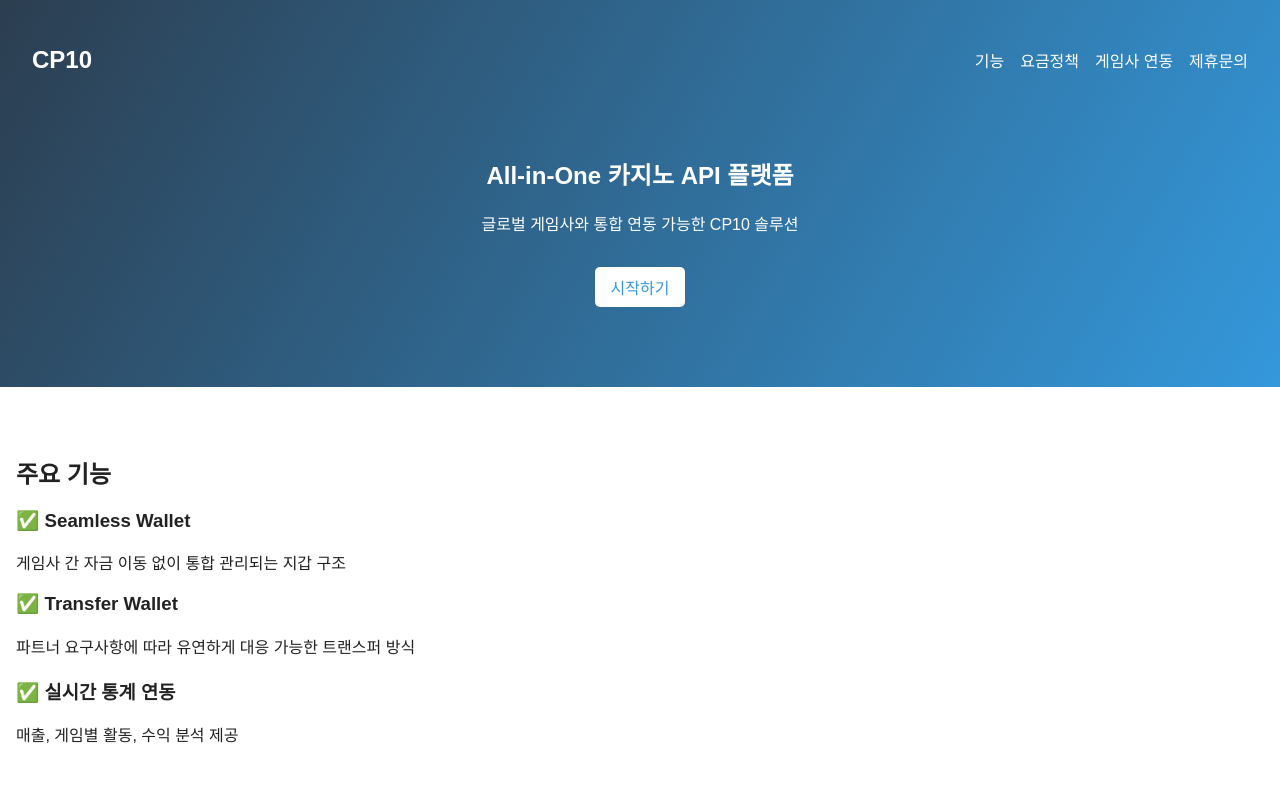
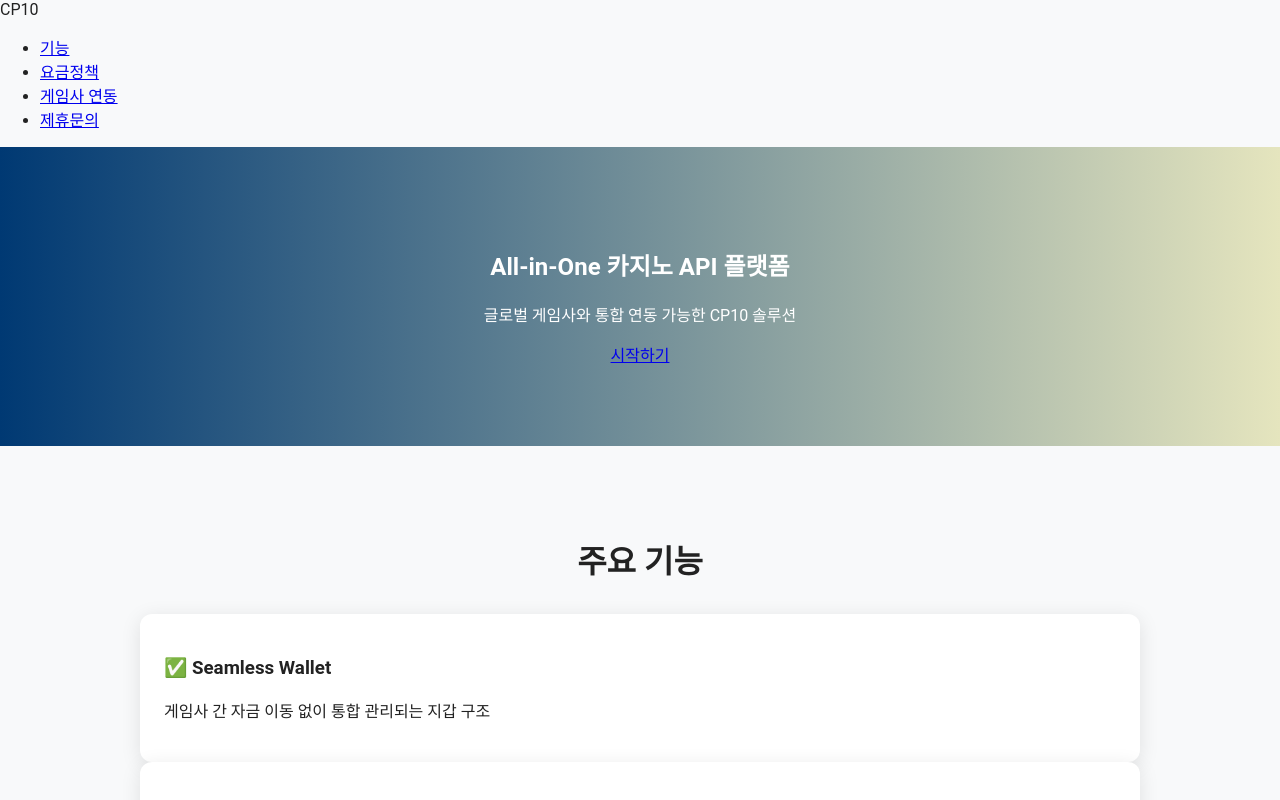
Before and after one commit to woosus/CP10, a plain HTML site: page index.html in a window 1280 px wide. Shown: the top 800 px of the page. Drawn offline with Linux system fonts and the light colour scheme.

Commit message:
Update style.css

```diff
--- a/style.css
+++ b/style.css
@@ -1,63 +1,101 @@
+
 body {
   margin: 0;
-  font-family: 'Noto Sans KR', sans-serif;
-  background: #fff;
+  font-family: 'Roboto', sans-serif;
+  background: #f8f9fa;
   color: #222;
 }
-header {
-  background: linear-gradient(120deg, #2c3e50, #3498db);
+
+.main-header {
+  background: #000;
   color: white;
-  padding: 2rem;
-  text-align: center;
-}
-nav {
   display: flex;
   justify-content: space-between;
+  padding: 1em 2em;
   align-items: center;
+  font-family: 'Orbitron', sans-serif;
 }
-nav .logo {
-  font-size: 1.5rem;
+
+.main-header .logo {
+  font-size: 1.8em;
   font-weight: bold;
 }
-.nav-links {
+
+.main-header ul {
   list-style: none;
   display: flex;
-  gap: 1rem;
+  gap: 1.5em;
 }
-.nav-links li a {
+
+.main-header a {
   color: white;
   text-decoration: none;
 }
+
 .hero {
-  padding: 3rem 1rem;
+  background: linear-gradient(to right, #003973, #e5e5be);
+  color: white;
+  text-align: center;
+  padding: 5em 2em;
+  animation: fadeIn 1.5s ease-in-out;
 }
-.cta {
-  padding: 0.5rem 1rem;
-  background: #fff;
-  color: #3498db;
-  border-radius: 5px;
-  text-decoration: none;
-  margin-top: 1rem;
-  display: inline-block;
+
+.hero-text h1 {
+  font-size: 3em;
+  margin: 0.5em 0;
+  font-family: 'Orbitron', sans-serif;
 }
-.features, .pricing, .partners {
-  padding: 3rem 1rem;
+
+.hero-text p {
+  font-size: 1.2em;
 }
+
+.features, .pricing {
+  padding: 4em 2em;
+  max-width: 1000px;
+  margin: auto;
+}
+
+.features h2, .pricing h2 {
+  text-align: center;
+  font-size: 2em;
+  margin-bottom: 1em;
+}
+
+.grid {
+  display: grid;
+  grid-template-columns: repeat(auto-fit, minmax(220px, 1fr));
+  gap: 2em;
+}
+
 .feature-box {
-  margin: 1rem 0;
+  background: white;
+  border-radius: 12px;
+  padding: 1.5em;
+  box-shadow: 0 4px 20px rgba(0,0,0,0.1);
+  transition: transform 0.3s ease;
 }
-.pricing table {
-  width: 100%;
-  border-collapse: collapse;
+
+.feature-box:hover {
+  transform: translateY(-10px);
 }
-.pricing th, .pricing td {
-  border: 1px solid #ccc;
-  padding: 0.5rem;
+
+.pricing ul {
+  list-style: square;
+  font-size: 1.1em;
+  line-height: 1.6em;
+}
+
+.footer {
+  background: #222;
+  color: #bbb;
   text-align: center;
+  padding: 2em 1em;
+  font-size: 0.9em;
+  margin-top: 4em;
 }
-footer {
-  background: #f0f0f0;
-  text-align: center;
-  padding: 2rem 1rem;
-  margin-top: 2rem;
+
+@keyframes fadeIn {
+  from { opacity: 0; transform: translateY(30px); }
+  to { opacity: 1; transform: translateY(0); }
 }
```
